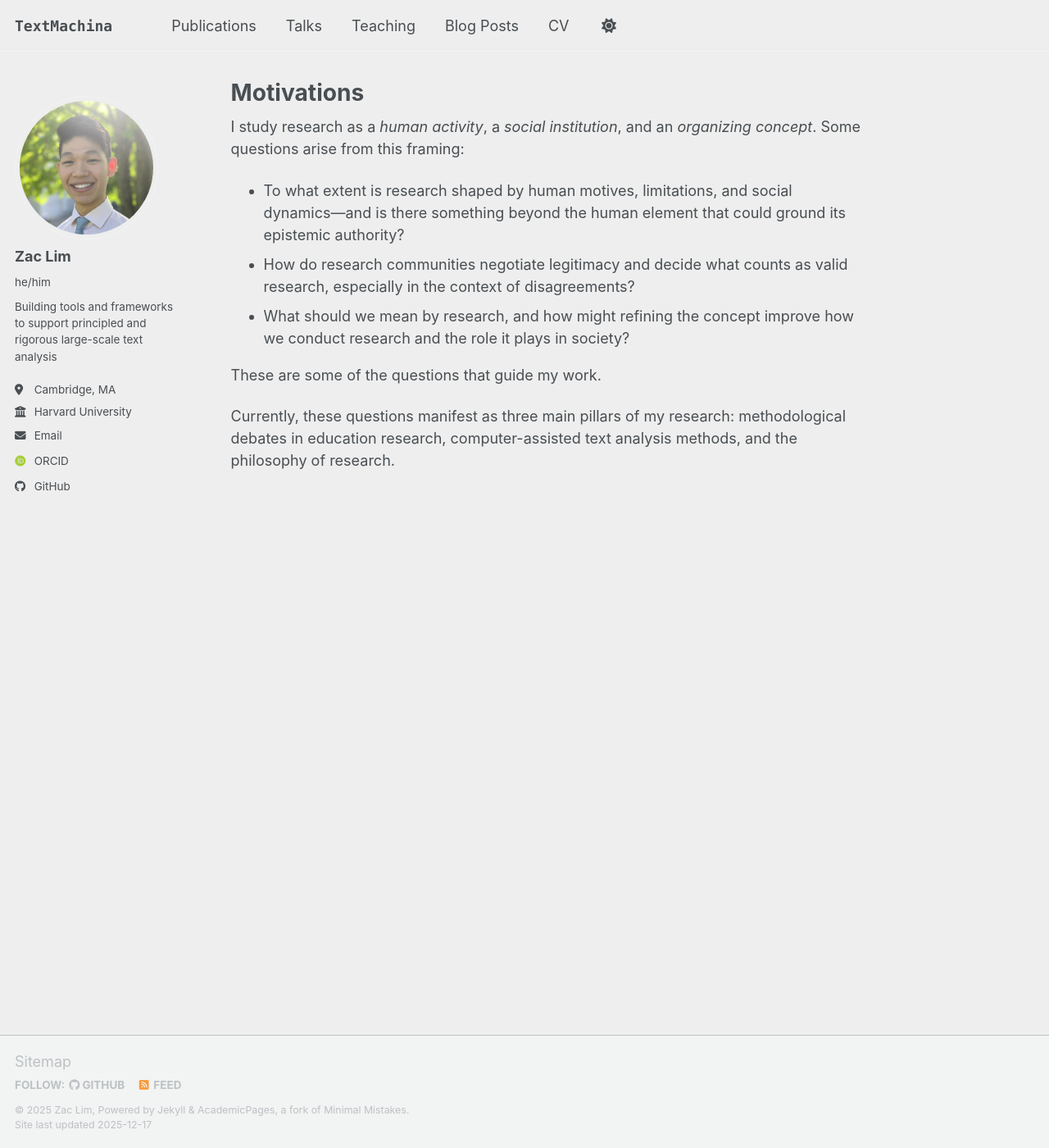
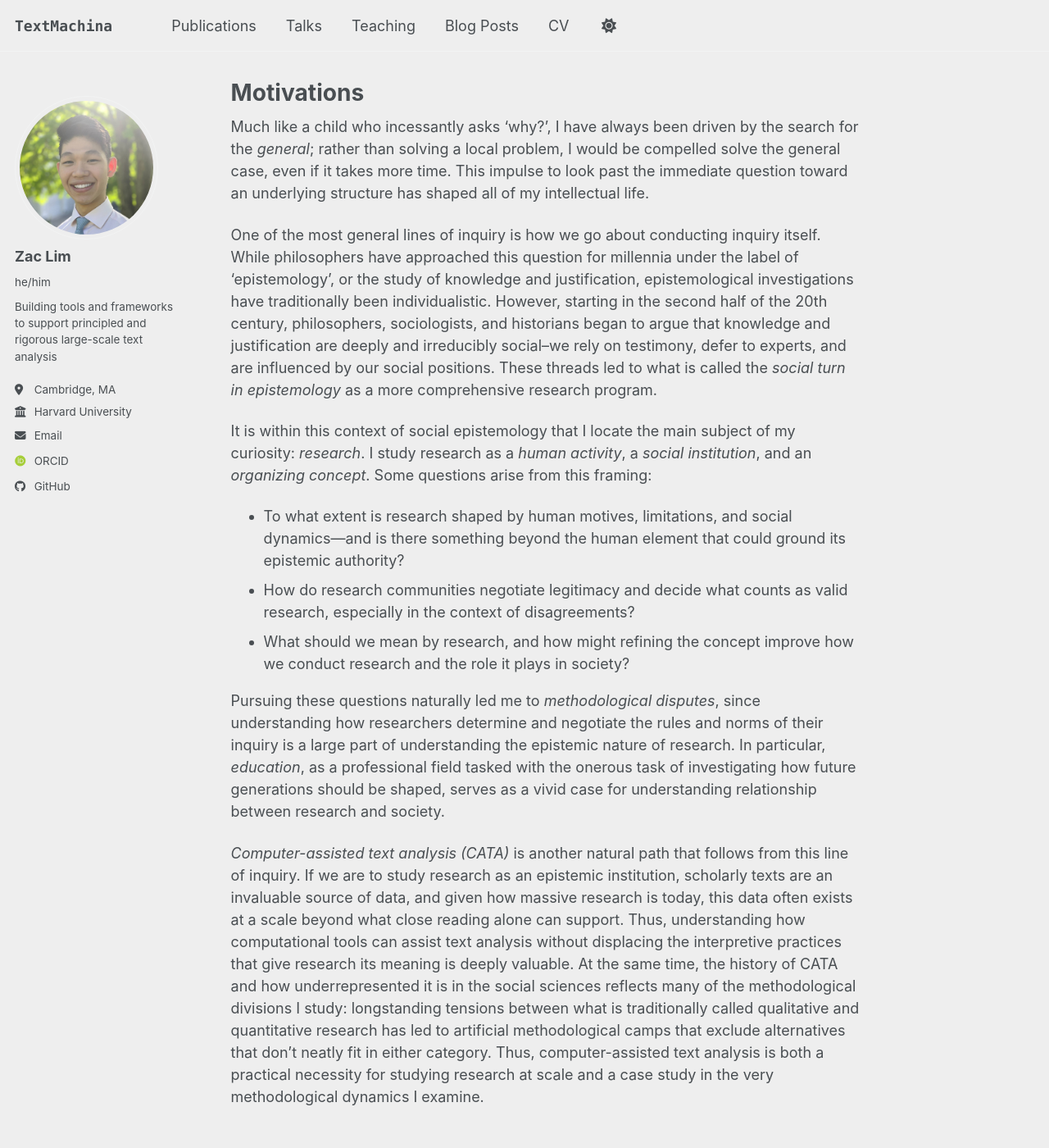
Before and after one commit to zacthinks/zacthinks.github.io, a Jekyll site: the page built from _pages/motivations.md, in a window 1280 px wide and 1400 px high. Shown: the whole window at 82% size. Built offline with Jekyll 4.4.1, drawn with Linux system fonts in a browser that asks for light colours; some web fonts are replaced; a script bundle is joined from its source files by our own code; library files that are not in the unit come from our copies.

Commit message:
Updated motivations page

```diff
--- a/_pages/motivations.md
+++ b/_pages/motivations.md
@@ -4,12 +4,16 @@ title: "Motivations"
 author_profile: true
 ---
 
-I study research as a _human activity_, a _social institution_, and an _organizing concept_. Some questions arise from this framing:
+Much like a child who incessantly asks 'why?', I have always been driven by the search for the _general_; rather than solving a local problem, I would be compelled solve the general case, even if it takes more time. This impulse to look past the immediate question toward an underlying structure has shaped all of my intellectual life.
+
+One of the most general lines of inquiry is how we go about conducting inquiry itself. While philosophers have approached this question for millennia under the label of 'epistemology', or the study of knowledge and justification, epistemological investigations have traditionally been individualistic. However, starting in the second half of the 20th century, philosophers, sociologists, and historians began to argue that knowledge and justification are deeply and irreducibly social--we rely on testimony, defer to experts, and are influenced by our social positions. These threads led to what is called the _social turn in epistemology_ as a more comprehensive research program.
+
+It is within this context of social epistemology that I locate the main subject of my curiosity: _research_. I study research as a _human activity_, a _social institution_, and an _organizing concept_. Some questions arise from this framing:
 
 - To what extent is research shaped by human motives, limitations, and social dynamics—and is there something beyond the human element that could ground its epistemic authority?
 - How do research communities negotiate legitimacy and decide what counts as valid research, especially in the context of disagreements?
 - What should we mean by research, and how might refining the concept improve how we conduct research and the role it plays in society?
 
-These are some of the questions that guide my work.
+Pursuing these questions naturally led me to _methodological disputes_, since understanding how researchers determine and negotiate the rules and norms of their inquiry is a large part of understanding the epistemic nature of research. In particular, _education_, as a professional field tasked with the onerous task of investigating how future generations should be shaped, serves as a vivid case for understanding relationship between research and society.
 
-Currently, these questions manifest as three main pillars of my research: methodological debates in education research, computer-assisted text analysis methods, and the philosophy of research.
+_Computer-assisted text analysis (CATA)_ is another natural path that follows from this line of inquiry. If we are to study research as an epistemic institution, scholarly texts are an invaluable source of data, and given how massive research is today, this data often exists at a scale beyond what close reading alone can support. Thus, understanding how computational tools can assist text analysis without displacing the interpretive practices that give research its meaning is deeply valuable. At the same time, the history of CATA and how underrepresented it is in the social sciences reflects many of the methodological divisions I study: longstanding tensions between what is traditionally called qualitative and quantitative research has led to artificial methodological camps that exclude alternatives that don't neatly fit in either category. Thus, computer-assisted text analysis is both a practical necessity for studying research at scale and a case study in the very methodological dynamics I examine.
```
